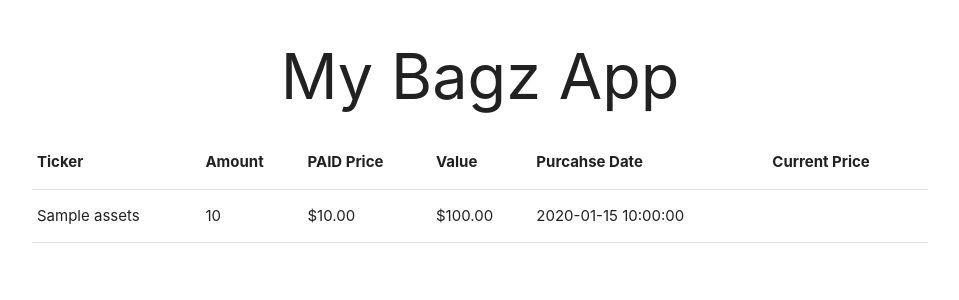
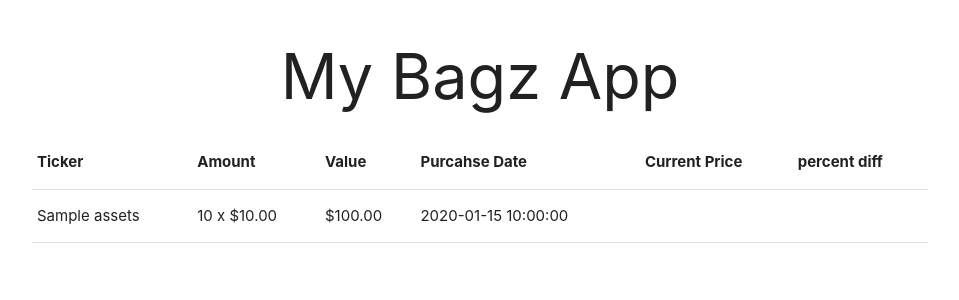
Before and after one commit to NickBell123/Digi-Market-Cap, a Flask app: page /get_my_bagz in a window 1280 px wide. Shown: the top 300 px of the page, without its empty margins (160-1119 px from the left). Run offline with Flask 2, Linux system fonts and the light colour scheme; a database or web service that is not in the repository returns one stand-in record (values such as "Sample title"); some libraries are stand-ins or nearby versions.

Commit message:
attempt to add % P&L formula to user.html

```diff
--- a/templates/users.html
+++ b/templates/users.html
@@ -5,10 +5,11 @@
         <tr>
             <th>Ticker</th>
             <th>Amount</th>
-            <th>PAID Price</th>
+
             <th>Value</th>
             <th>Purcahse Date</th>
             <th>Current Price</th>
+            <th>percent diff</th>
         </tr>
     </thead>
     <tbody>
@@ -16,13 +17,18 @@
         {% for user in users %}
         {% set value = user.amount|float * user.price_paid|float %}
         <td>{{user.assets}}</td>
-        <td>{{user.amount}}</td>
-        <td>{{"${:.2f}".format(user.price_paid|float)}}</td>
+        <td>{{user.amount}} x {{"${:.2f}".format(user.price_paid|float)}}</td>
+
         <td>{{"${:.2f}".format(value)}}</td>
         <td>{{user.date_of_purchase}}</td>
         {% for coin in data %}
         {% if user.assets == coin.symbol %}
-        <td>{{"${:.2f}".format(coin.quote['USD']['price'])}}</td>
+        <td>{{"${:.4f}".format(coin.quote['USD']['price'])}}</td>
+
+        {% set v1 = value %}
+        {% set v2 = coin.quote['USD']['price'] %}
+        {% set percent_diff = (v2 - v1) / 2 * 100 %}
+        <td>{{"{:.2f}%".format(percent_diff)}}</td>
         {% endif %}
         {% endfor %}
     </tbody>
```
